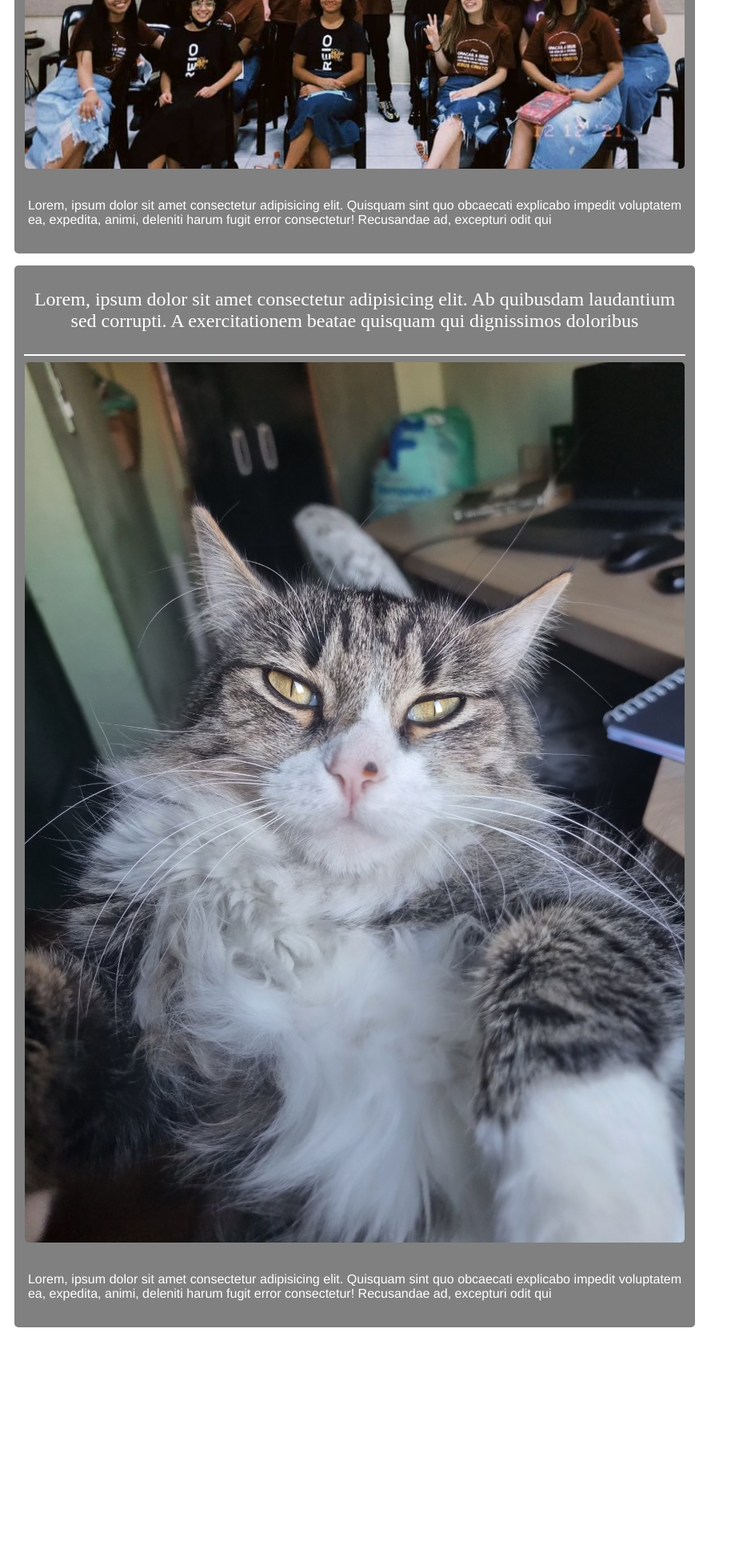
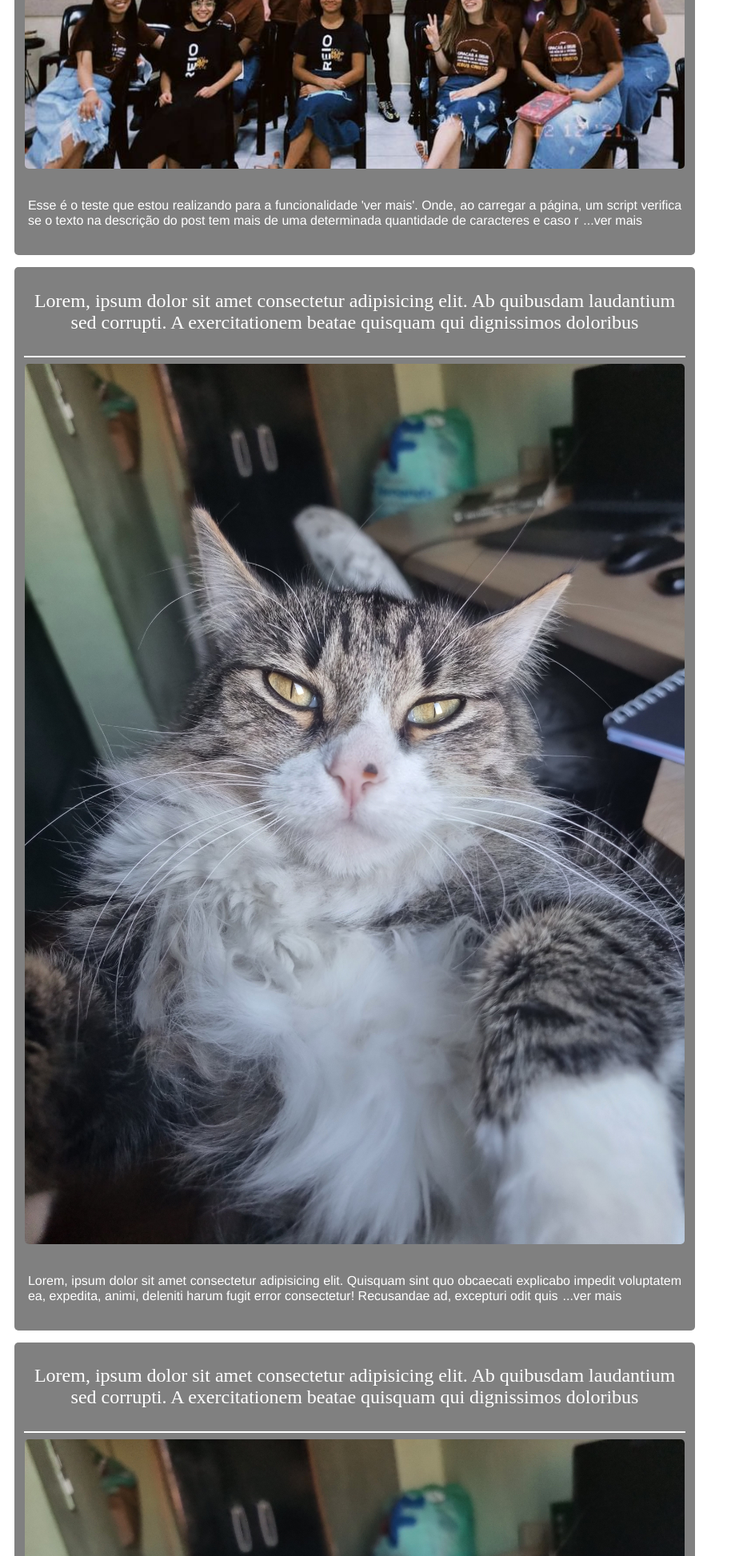
Before and after one commit to Gabriel593-dotcom/AD-Belem-JdVarginha-06, a PHP site: page /homepage.html in a window 1280 px wide. Shown: the part 565-2511 px from the top of the page at 80% size, without its empty margins (0-914 px from the left). Before the commit the page ends 2225 px from the top, so only its background shows below. Run offline with PHP 8.4, Linux system fonts and the light colour scheme; some web fonts are replaced.

Commit message:
Finalizando parte de estética das news

```diff
--- a/css/homepage.css
+++ b/css/homepage.css
@@ -68,11 +68,26 @@ body {
 }
 
 .news div p {
-    font-family: Helvetica;
+    font-family: "Helvetica";
     color: #FFF;
     font-weight: 300;
     padding: 2%;
     text-align: justify;
+}
+
+.news div p .news-subtitle-button {
+    border: none;
+    padding: none;
+    font-family: "Helvetica";
+    font-weight: 300;
+    font-size: 16px;
+    background-color: transparent;
+    color: #FFF;
+}
+
+.news div p .news-subtitle-button:hover {
+    cursor: pointer;
+    text-decoration: underline;
 }
 
 @media only screen and (max-width: 550px) {
--- a/home.html
+++ b/home.html
@@ -9,8 +9,8 @@
     <link rel="stylesheet" href="css/home.css">
 </head>
 
-<body class="flex">
-    <header class="container-header">
+<body>
+    <header>
         <div class="menu-bg"></div>
         <div class="menu container-menu">
             <div class="opcoes-menu" id="home"><a href="#">Home</a></div>
--- a/homepage.html
+++ b/homepage.html
@@ -13,7 +13,7 @@
             if (iframe) {
                 let contentSize = document.getElementById("container").scrollHeight + 50
                 iframe.height = contentSize;
-                localStorage['iframeHomePageSize'] = contentSize;
+                localStorage["iframeHomePageSize"] = contentSize;
             }
         }
     </script>
@@ -33,10 +33,8 @@
                 <img src="imagens/header.jpg" alt="">
             </div>
             <div class="news-subtitle">
-                <p>Lorem, ipsum dolor sit amet consectetur adipisicing elit. Quisquam sint quo obcaecati explicabo impedit voluptatem ea, expedita, animi, deleniti harum fugit error consectetur! Recusandae ad, excepturi odit quis nam non. Lorem ipsum dolor
-                    sit amet consectetur adipisicing elit. Placeat quisquam suscipit laborum iusto repellendus dolor nulla. Deserunt maxime ea eveniet, recusandae dolores nostrum, fugiat itaque eligendi animi quae laudantium deleniti. Lorem ipsum dolor
-                    sit amet consectetur adipisicing elit. Consectetur rerum, explicabo, possimus sit earum nemo vero illo hic sunt veritatis sint, tempore totam aliquid inventore? Est, tempora! Ratione, tempora repudiandae! Lorem ipsum dolor sit amet
-                    consectetur adipisicing elit. Quia esse quo eum possimus harum dolore tempore at error neque eius minima ipsa ad debitis, omnis sunt? Accusantium eligendi adipisci sunt?</p>
+                <p>Esse é o teste que estou realizando para a funcionalidade 'ver mais'. Onde, ao carregar a página, um script verifica se o texto na descrição do post tem mais de uma determinada quantidade de caracteres e caso realmente tenha, ele corta
+                    o texto, adicionando um botão com o texto ver mais logo a frente. De forma que, quando clicado, mostra o texto inteiro da descrição.</p>
             </div>
         </div>
         <div class="news">
@@ -50,9 +48,63 @@
             <div class="news-subtitle">
                 <p>Lorem, ipsum dolor sit amet consectetur adipisicing elit. Quisquam sint quo obcaecati explicabo impedit voluptatem ea, expedita, animi, deleniti harum fugit error consectetur! Recusandae ad, excepturi odit quis nam non. Lorem ipsum dolor
                     sit amet consectetur adipisicing elit. Placeat quisquam suscipit laborum iusto repellendus dolor nulla. Deserunt maxime ea eveniet, recusandae dolores nostrum, fugiat itaque eligendi animi quae laudantium deleniti. Lorem ipsum dolor
-                    sit amet consectetur adipisicing elit. Consectetur rerum, explicabo, possimus sit earum nemo vero illo hic sunt veritatis sint, tempore totam aliquid inventore? Est</p>
+                    sit amet consectetur adipisicing elit. Consectetur rerum, explicabo, possimus sit earum nemo vero illo hic sunt veritatis sint, tempore totam aliquid inventore? Est Lorem ipsum dolor, sit amet consectetur adipisicing elit. Exercitationem,
+                    fugiat quam soluta ipsa omnis id perferendis doloremque deserunt et porro quas quasi rem. Odit dicta id esse officiis incidunt voluptas.</p>
             </div>
         </div>
+        <div class="news">
+            <div class="news-title">
+                <h2>Lorem, ipsum dolor sit amet consectetur adipisicing elit. Ab quibusdam laudantium sed corrupti. A exercitationem beatae quisquam qui dignissimos doloribus</h2>
+            </div>
+            <hr style="border: 1px solid #FFF; width: 97%; background-color: #FFF;">
+            <div class="news-image">
+                <img src="imagens/gata.jpg" alt="">
+            </div>
+            <div class="news-subtitle">
+                <p>Lorem, ipsum dolor sit amet consectetur adipisicing elit. Quisquam sint quo obcaecati explicabo impedit voluptatem ea, expedita, animi, deleniti harum fugit error consectetur! Recusandae ad, excepturi odit quis nam non. Lorem ipsum dolor
+                    sit amet consectetur adipisicing elit. Placeat quisquam suscipit laborum iusto repellendus dolor nulla. Deserunt maxime ea eveniet, recusandae dolores nostrum, fugiat itaque eligendi animi quae laudantium deleniti. Lorem ipsum dolor
+                    sit amet consectetur adipisicing elit. Consectetur rerum, explicabo, possimus sit earum nemo vero illo hic sunt veritatis sint, tempore totam aliquid inventore? Est Lorem ipsum dolor sit amet consectetur adipisicing elit. Nulla laborum
+                    ad quisquam dolores dignissimos distinctio numquam ab alias totam aliquam quibusdam consectetur placeat dolore eaque voluptatibus esse, ipsa aspernatur error. Lorem ipsum dolor sit amet consectetur, adipisicing elit. Facilis totam,
+                    vero mollitia eos omnis illo maiores eius eum est numquam culpa quam vitae provident fuga reprehenderit ab, consequuntur itaque eligendi!</p>
+            </div>
+        </div>
+        <div class="news">
+            <div class="news-title">
+                <h2>Lorem, ipsum dolor sit amet consectetur adipisicing elit. Ab quibusdam laudantium sed corrupti. A exercitationem beatae quisquam qui dignissimos doloribus</h2>
+            </div>
+            <hr style="border: 1px solid #FFF; width: 97%; background-color: #FFF;">
+            <div class="news-image">
+                <img src="imagens/gata.jpg" alt="">
+            </div>
+            <div class="news-subtitle">
+                <p>Lorem, ipsum dolor sit amet consectetur adipisicing elit. Quisquam sint quo obcaecati explicabo impedit voluptatem ea, expedita, animi, deleniti harum fugit error consectetur! Recusandae ad, excepturi odit quis nam non. Lorem ipsum dolor
+                    sit amet consectetur adipisicing elit. Placeat quisquam suscipit laborum iusto repellendus dolor nulla. Deserunt maxime ea eveniet, recusandae dolores nostrum, fugiat itaque eligendi animi quae laudantium deleniti. Lorem ipsum dolor
+                    sit amet consectetur adipisicing elit. Consectetur rerum, explicabo, possimus sit earum nemo vero illo hic sunt veritatis sint, tempore totam aliquid inventore? Est Lorem ipsum dolor sit amet consectetur adipisicing elit. Dolor, laborum
+                    nulla optio, ducimus numquam est fuga esse recusandae praesentium quis cum vel non voluptatibus rem veniam. Eaque, aspernatur repellat. Soluta. Lorem ipsum dolor sit amet consectetur, adipisicing elit. Nulla quas cupiditate omnis,
+                    dolorem molestiae rem, adipisci facere asperiores maiores illum aut laborum hic dolores atque, expedita commodi consectetur sint tempora. Lorem ipsum dolor sit amet consectetur adipisicing elit. Repudiandae at nesciunt, quo tempora
+                    error sunt aliquam, voluptates qui asperiores eaque dolorem totam ut. Pariatur blanditiis praesentium rem dolorem commodi quod!</p>
+            </div>
+        </div>
+        <div class="news">
+            <div class="news-title">
+                <h2>Lorem, ipsum dolor sit amet consectetur adipisicing elit. Ab quibusdam laudantium sed corrupti. A exercitationem beatae quisquam qui dignissimos doloribus</h2>
+            </div>
+            <hr style="border: 1px solid #FFF; width: 97%; background-color: #FFF;">
+            <div class="news-image">
+                <img src="imagens/gata.jpg" alt="">
+            </div>
+            <div class="news-subtitle">
+                <p>Lorem, ipsum dolor sit amet consectetur adipisicing elit. Quisquam sint quo obcaecati explicabo impedit voluptatem ea, expedita, animi, deleniti harum fugit error consectetur! Recusandae ad, excepturi odit quis nam non. Lorem ipsum dolor
+                    sit amet consectetur adipisicing elit. Placeat quisquam suscipit laborum iusto repellendus dolor nulla. Deserunt maxime ea eveniet, recusandae dolores nostrum, fugiat itaque eligendi animi quae laudantium deleniti. Lorem ipsum dolor
+                    sit amet consectetur adipisicing elit. Consectetur rerum, explicabo, possimus sit earum nemo vero illo hic sunt veritatis sint, tempore totam aliquid inventore? Est Lorem ipsum dolor sit amet consectetur adipisicing elit. Doloribus
+                    eaque quasi, qui, cumque alias, repellendus expedita laudantium ipsam nisi dolores dignissimos! Molestiae reprehenderit quidem officia tempore amet atque officiis? Dolorum. Lorem ipsum dolor sit amet consectetur adipisicing elit. Itaque,
+                    repudiandae! Quo accusamus, provident neque modi mollitia quia natus doloribus odio. Ipsa, est neque hic voluptatum dolorem repudiandae exercitationem veritatis quam. Lorem ipsum dolor sit amet consectetur adipisicing elit. Modi, fugiat,
+                    corrupti quo perferendis vero sunt reprehenderit eaque sequi recusandae, ab debitis atque aut doloribus pariatur dignissimos et sint asperiores praesentium?</p>
+            </div>
+        </div>
+    </div>
+    <div class="fixed-news-container">
+
     </div>
     <script src="script/homepage.js"></script>
 </body>
--- a/script/home.js
+++ b/script/home.js
@@ -33,6 +33,7 @@ function addContentOnSection(name, idName) {
     document.getElementById("section").appendChild(iframe);
 }
 
+
 function main() {
     menuEventListeners();
 }
--- a/script/homepage.js
+++ b/script/homepage.js
@@ -1,15 +1,60 @@
-function addSeeMore() {
-    let subTitles = document.querySelectorAll(".news-subtitle p");
-    for (let subTitle of subTitles) {
-        let subTitleLenght = subTitle.innerHTML.length;
-        if (isMobile()) {
-            if (subTitleLenght > 90) {
-                subTitle.innerHTML = subTitle.innerHTML.toString().substring(0, 85);
-            }
-        } else if (subTitleLenght > 210) {
-            subTitle.innerHTML = subTitle.innerHTML.toString().substring(0, 209);
-        }
+let subTitleElementTexts = [];
+let subTitleElements = document.querySelectorAll(".news-subtitle p");
+let homeIframe = parent.document.getElementById("homepage-iframe");
+
+function fillArray() {
+    let iterable = 0;
+    subTitleElements.forEach(element => {
+        subTitleElementTexts[iterable] = element.innerText;
+        iterable++;
+    });
+}
+
+function setSeeMoreOnLoadingPage() {
+    let iterator = 0;
+    subTitleElements.forEach(subTitle => {
+        subTitle.innerText = cutText(iterator);
+        subTitle.append(addSeeMoreElement(iterator, subTitle));
+        iterator++;
+    });
+}
+
+function cutText(index) {
+    let text = subTitleElementTexts[index].substring(0, 210);
+    if (isMobile()) {
+        text = subTitleElementTexts[index].substring(0, 85);
     }
+    return text;
+}
+
+function addSeeLessElement(index, element) {
+    let seeLess = document.createElement("button");
+    seeLess.innerText = "ver menos";
+    seeLess.setAttribute("class", "news-subtitle-button");
+    seeLess.addEventListener("click", () => {
+        let elementExtendedHeight = element.scrollHeight;
+        element.innerText = cutText(index);
+        element.append(addSeeMoreElement(index, element));
+        let height = element.scrollHeight;
+        height += homeIframe.scrollHeight - elementExtendedHeight;
+        homeIframe.height = height;
+    });
+    return seeLess;
+}
+
+function addSeeMoreElement(index, element) {
+    let seeMore = document.createElement("button");
+    seeMore.innerText = "...ver mais";
+    seeMore.setAttribute("class", "news-subtitle-button");
+    seeMore.addEventListener("click", () => {
+        let elementReducedHeight = element.scrollHeight;
+        element.innerText = subTitleElementTexts[index];
+        element.append(addSeeLessElement(index, element));
+        let height = element.scrollHeight - elementReducedHeight;
+        height += homeIframe.scrollHeight;
+        homeIframe.height = height;
+    });
+    return seeMore;
 }
 
 function isMobile() {
@@ -25,7 +70,8 @@ function isMobile() {
 }
 
 function main() {
-    addSeeMore();
+    fillArray();
+    setSeeMoreOnLoadingPage();
 }
 
 main();
```
